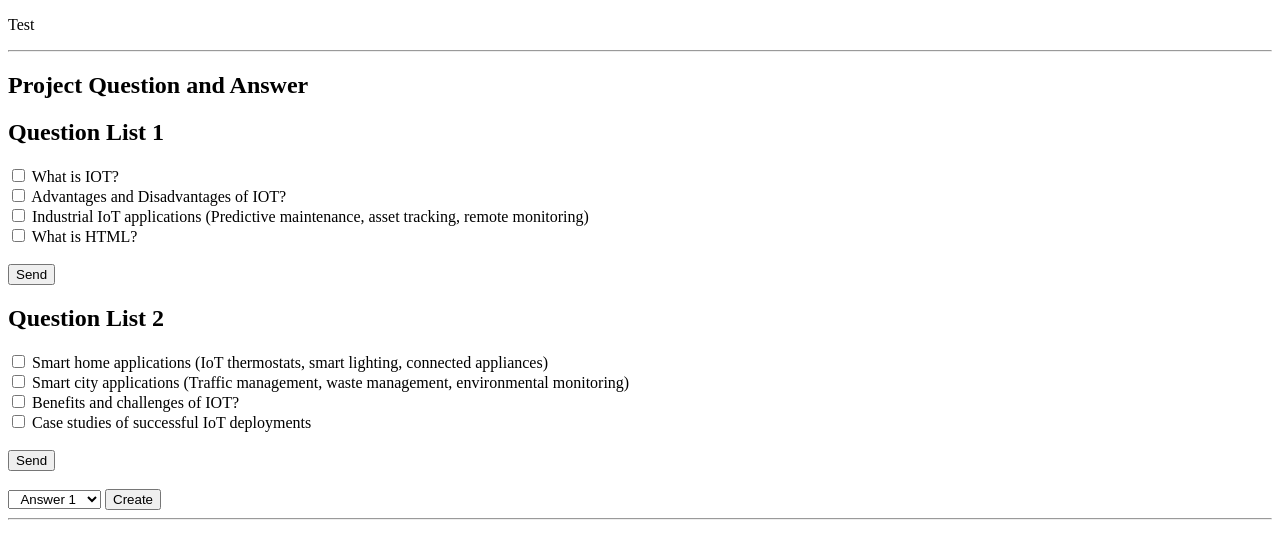
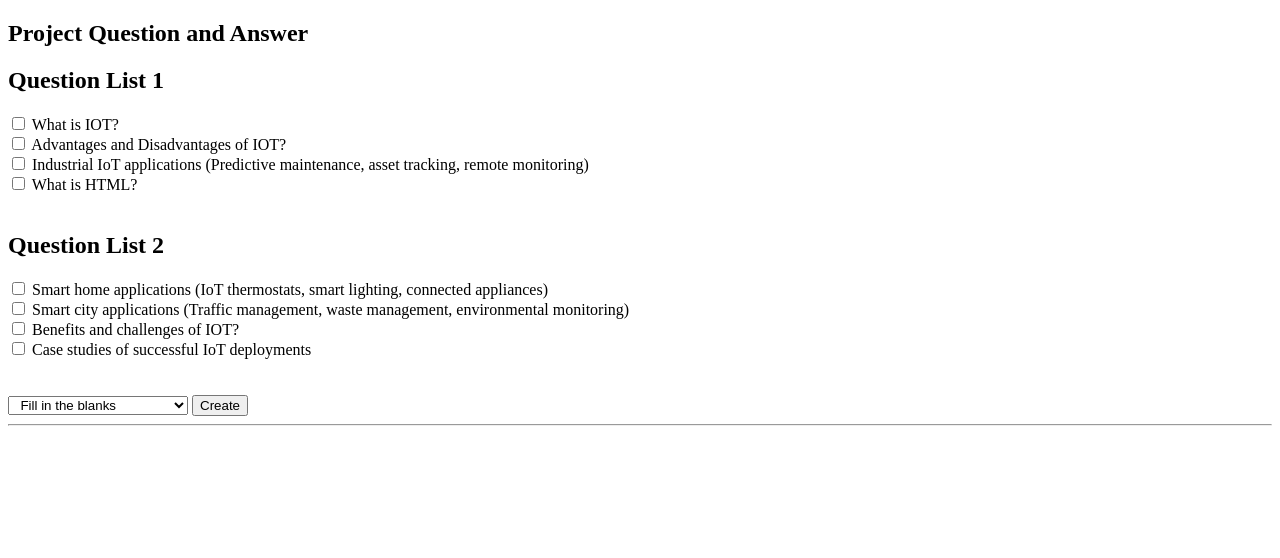
Before and after one commit to Sauravx03/QnA, a plain HTML site: page index.html in a window 1280 px wide. Drawn offline with Linux system fonts and the light colour scheme.

Commit message:
remove the send button and test function

```diff
--- a/index.html
+++ b/index.html
@@ -6,8 +6,6 @@
     <title>Document</title>
 </head>
 <body>
-    <p id="choiceAnswer">Test</p>
-    <hr>
     <h2>Project Question and Answer</h2>
     <form>
         <h2>Question List 1</h2>
@@ -23,7 +21,7 @@
         <input type="checkbox" name="QA1" class="check1" id="QA1L4" value="What is HTML?">
         <label for="QA1L4">What is HTML?</label>
         <br><br>
-        <input type="button" name="QA1LSumbit" value="Send" id="ID_QA1LSumbit" onclick="test()">
+        <!--<input type="button" name="QA1LSumbit" value="Send" id="ID_QA1LSumbit" onclick="test()">-->
     </form>
     <form>
         <h2>Question List 2</h2>
@@ -39,14 +37,14 @@
         <input type="checkbox" name="QA1" class="check1" id="QA2L4" value="Case studies of successful IoT deployments">
         <label for="QA2L4">Case studies of successful IoT deployments</label>
         <br><br>
-        <input type="button" name="QA1LSumbit" value="Send" id="ID_QA1LSumbit" onclick="test()">
+       <!-- <input type="button" name="QA1LSumbit" value="Send" id="ID_QA1LSumbit" onclick="test()"> -->
     </form>
     <br>
     <div id="outputlist">
         <select id="HeadingQuestion" name="HeadingQuestion">
-            <option value="Answer 1">&nbsp;&nbsp;Answer 1&nbsp;&nbsp;</option>
-            <option value="Answer 2">&nbsp;&nbsp;Answer 2&nbsp;&nbsp;</option>
-            <option value="Answer 3">&nbsp;&nbsp;Answer 3&nbsp;&nbsp;</option>
+            <option value="Answer 1">&nbsp;&nbsp;Fill in the blanks&nbsp;&nbsp;</option>
+            <option value="Answer 2">&nbsp;&nbsp;Answer in one sentence&nbsp;&nbsp;</option>
+            <option value="Answer 3">&nbsp;&nbsp;Answer in breif&nbsp;&nbsp;</option>
         </select>
         <button onclick="create()">Create</button>
         <hr>
@@ -87,16 +85,14 @@
             });
         }
 
-
+        /*
         function test(){
             console.clear();
             document.getElementById("outputlist-sub").innerHTML = "";
-            var choiceAnswerOutput = document.getElementById("choiceAnswer");
             var CAlen = document.getElementsByClassName("check1");
             var O_ul = document.createElement("ol");
             var text = "";
 
-            choiceAnswerOutput.innerHTML = CAlen.length;
             for(var i = 0;i<CAlen.length;i++)
             {
 
@@ -118,6 +114,7 @@
             alert("OK");
 
         }
+        */
     </script>
 </body>
 </html>
```
